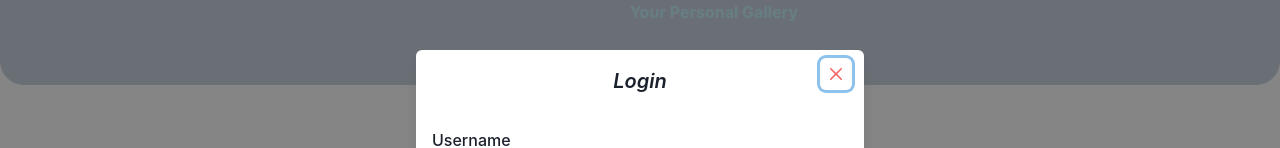
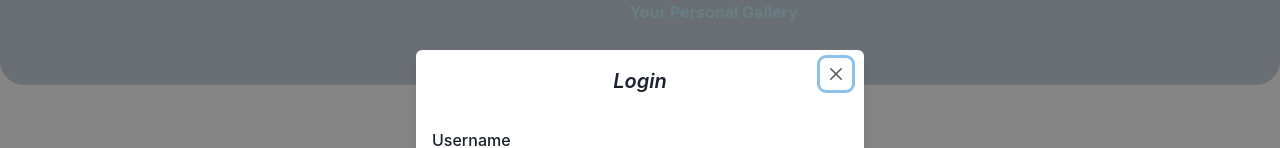
Before and after one commit to ShadFyt/cloud_photos, a React (Create React App) app: page / in a window 1280 px wide. Both pictures are taken after a click on the button "Login". Shown: the part 187-335 px from the top of the page. Built offline with nearby package versions, Linux system fonts and the light colour scheme.

Commit message:
small update to index.html and login modal

```diff
--- a/public/index.html
+++ b/public/index.html
@@ -31,7 +31,7 @@
       crossorigin="anonymous"
     />
 
-    <title>React App</title>
+    <title>Cloud Photos</title>
   </head>
   <body>
     <noscript>You need to enable JavaScript to run this app.</noscript>
--- a/src/components/layout/navComponents/loginModal.js
+++ b/src/components/layout/navComponents/loginModal.js
@@ -41,7 +41,7 @@ function LoginModal({ loginDisplay, loginValue }) {
           <ModalHeader alignSelf={"center"} as={"em"}>
             Login
           </ModalHeader>
-          <ModalCloseButton textColor={"red.400"} />
+          <ModalCloseButton textColor={"blackAlpha.700"} />
           <ModalBody p={4}>
             <FormControl>
               <FormLabel>Username</FormLabel>
--- a/src/components/layout/navComponents/mainNav.js
+++ b/src/components/layout/navComponents/mainNav.js
@@ -84,7 +84,7 @@ function MainNav({ loginDisplay }) {
             </HStack>
           </HStack>
           <Flex alignItems={"center"}>
-            <HStack spacing={3}>
+            <HStack spacing={2}>
               {!isLogin ? (
                 <LoginModal
                   loginDisplay={loginDisplay}
```
